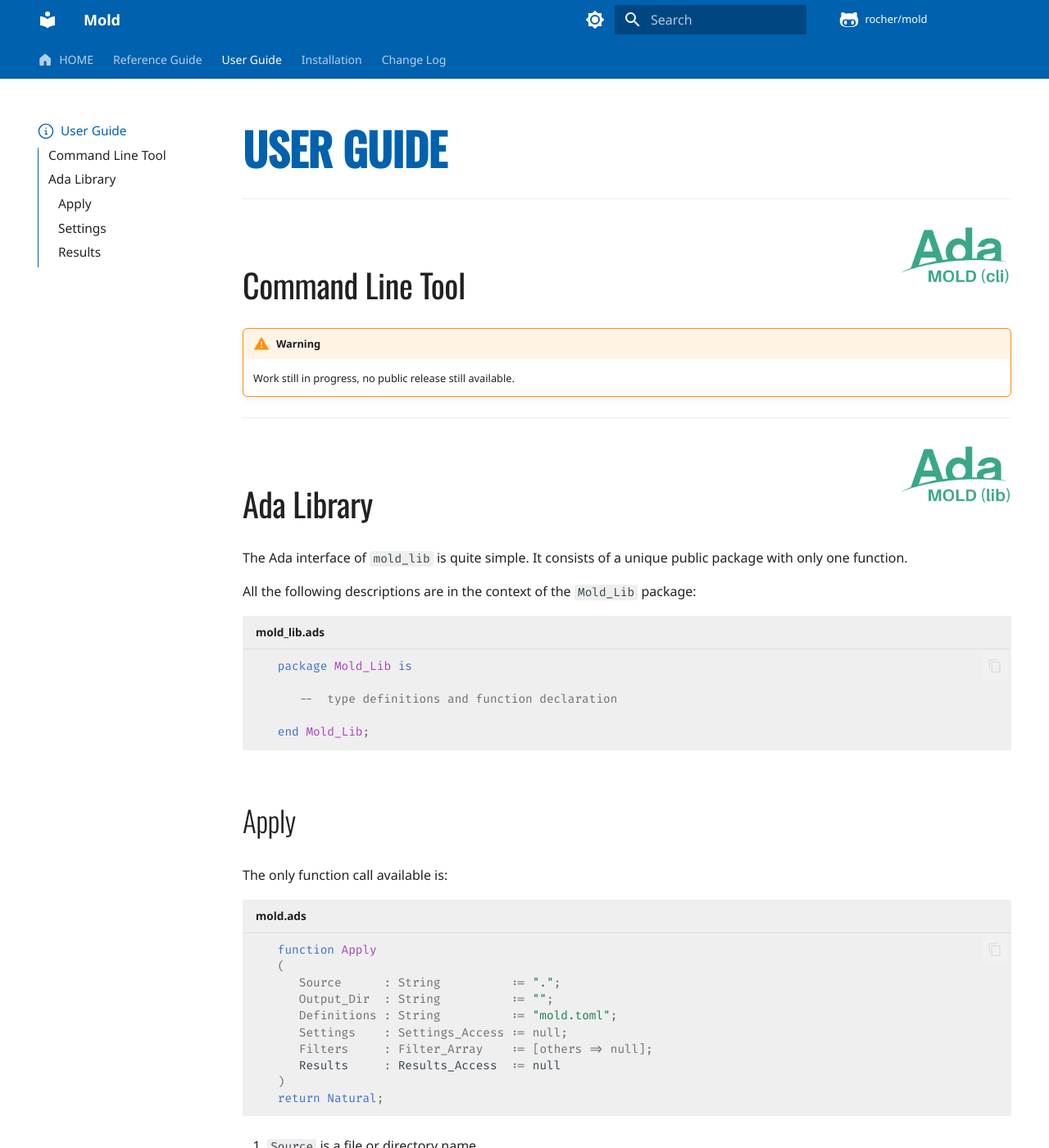
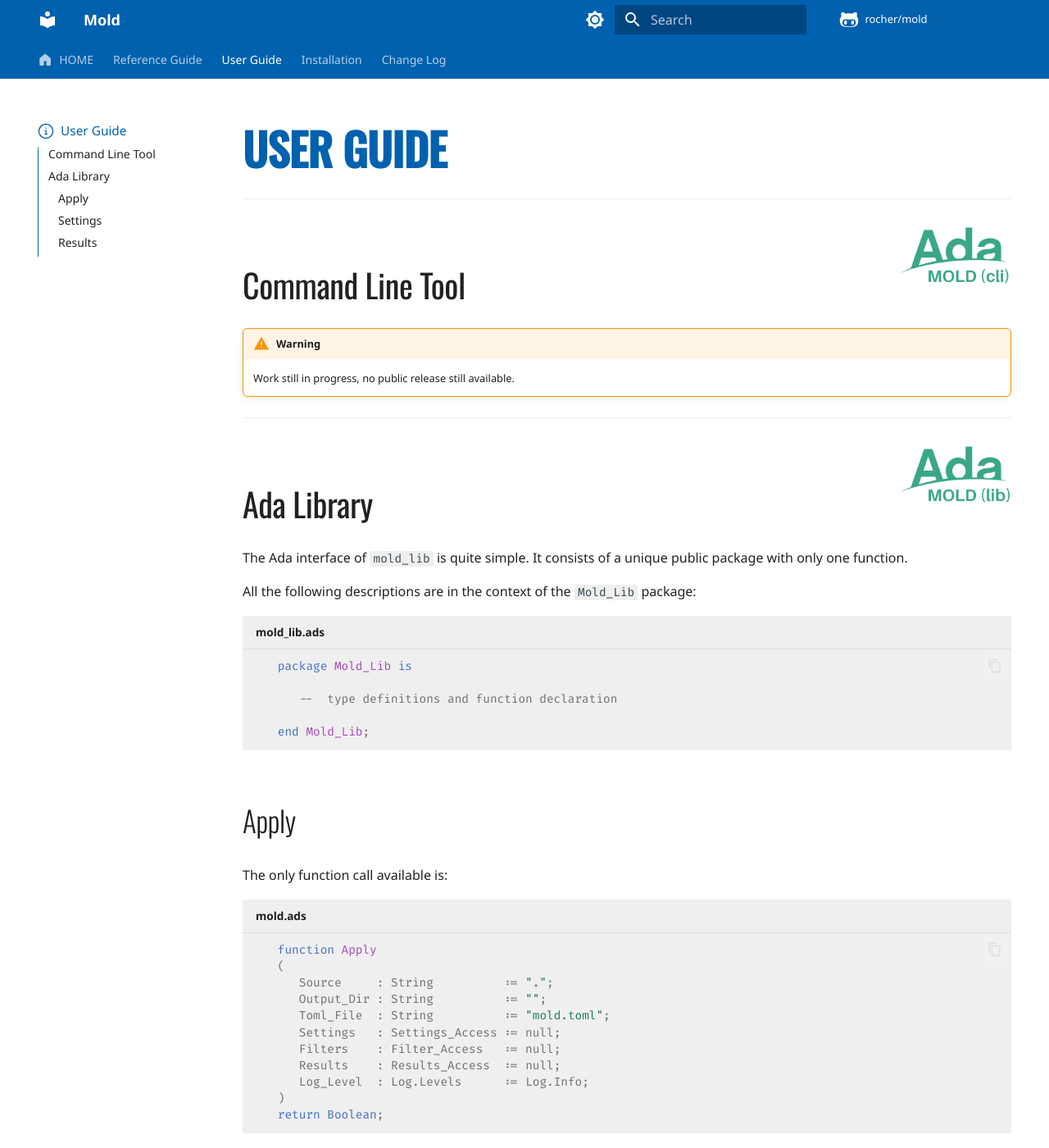
Before and after one commit to rocher/mold, an MkDocs documentation site: the page built from docs/user-guide.md, in a window 1280 px wide and 1400 px high. Shown: the whole window at 82% size. Built offline with MkDocs 1.6.1 and Material for MkDocs 9.7.7, drawn with Linux system fonts in a browser that asks for light colours; comment, search, counter and statistics services are not loaded; the version menu is left out; some of the changed text lies outside the part shown.

Commit message:
Update docs

````diff
--- a/docs/css/extra.css
+++ b/docs/css/extra.css
@@ -94,6 +94,10 @@
 
 .md-nav {
     /*font-family: Oswald !important;*/
+    font-size: 0.70rem;
+}
+
+.md-nav__link--active {
     font-size: 0.77rem;
 }
 
@@ -105,6 +109,11 @@
     border-left-width: 4px;
 } */
 
+.md-top {
+    color: var(--md-default-fg-md-color);
+    background-color: var(--md-default-bg-md-color);
+}
+
 .md-typeset code {
     font-size: 0.90em !important;
     font-variant-ligatures: normal;
@@ -113,6 +122,9 @@
 [data-md-color-scheme="default"] {
     --md-primary-fg-color: #0061af !important;
     --md-code-bg-color: #efefef;
+
+    --md-default-fg-md-color: #fff;
+    --md-default-bg-md-color: #33a689;
 }
 
 [data-md-color-scheme="slate"] {
@@ -131,4 +143,7 @@
 
     /* GitHub */
     /* --md-default-bg-color: #0d1117; */
+
+    --md-default-fg-md-color: #fff;
+    --md-default-bg-md-color: #33a689;
 }
--- a/docs/user-guide.md
+++ b/docs/user-guide.md
@@ -38,22 +38,23 @@
 ```ada title="mold.ads"
    function Apply
    (
-      Source      : String          := ".";
-      Output_Dir  : String          := "";
-      Definitions : String          := "mold.toml";
-      Settings    : Settings_Access := null;
-      Filters     : Filter_Array    := [others => null];
-      Results     : Results_Access  := null
+      Source     : String          := ".";
+      Output_Dir : String          := "";
+      Toml_File  : String          := "mold.toml";
+      Settings   : Settings_Access := null;
+      Filters    : Filter_Access   := null;
+      Results    : Results_Access  := null;
+      Log_Level  : Log.Levels      := Log.Info;
    )
-   return Natural;
+   return Boolean;
 ```
 
-  1. `Source` is a file or directory name.
+  1. `Source` is a filename or directory name.
 
-  2. `Output_Dir` is a directory name used when `Source` is a file name to
-     create the generated file in a different directory.
+  2. `Output_Dir` is a directory name used when `Source` is a filename to
+     create the output file in a different directory.
 
-  3. `Definition` is the file name that contains the variables definition.
+  3. `Toml_File` is the filename that contains the variables definition.
 
   4. `Settings` is a pointer to a `Mold.Settings_Type` object. If `null`, the
      default settings are used. See section below for a complete description.
@@ -120,16 +123,13 @@
       Files_Renamed,
       Files_Overwritten,
       Files_Deleted,
-      Variables_Defined,     --  in the definitions file
+      Variables_Defined,     --  in the toml file
       Variables_Found,       --  in all mold files
       Variables_Undefined,
       Variables_Replaced,
       Variables_Ignored,
       Variables_Emptied,
-      Filters_Found,
-      Filters_Applied,
-      Replacement_Warnings,
-      Replacement_Errors
+      Warnings
    );
 
    type Results_Type is array (Field_Type) of Natural;
--- a/mkdocs.yml
+++ b/mkdocs.yml
@@ -73,7 +73,7 @@
   - pymdownx.caret
   - pymdownx.details
   - pymdownx.emoji:
-      emoji_index: !!python/name:materialx.emoji.twemoji
+      emoji_index: !!python/name:material.extensions.emoji.twemoji
       emoji_generator: !!python/name:materialx.emoji.to_svg
   - pymdownx.highlight:
       anchor_linenums: true
````
Also changed, not shown: other parts of docs/user-guide.md (+16 -14 lines), README.md (+1 -1 lines), docs/change-log.md (+1 -1 lines), docs/index.md (+3 -3 lines), docs/reference-guide.md (+12 -11 lines).
